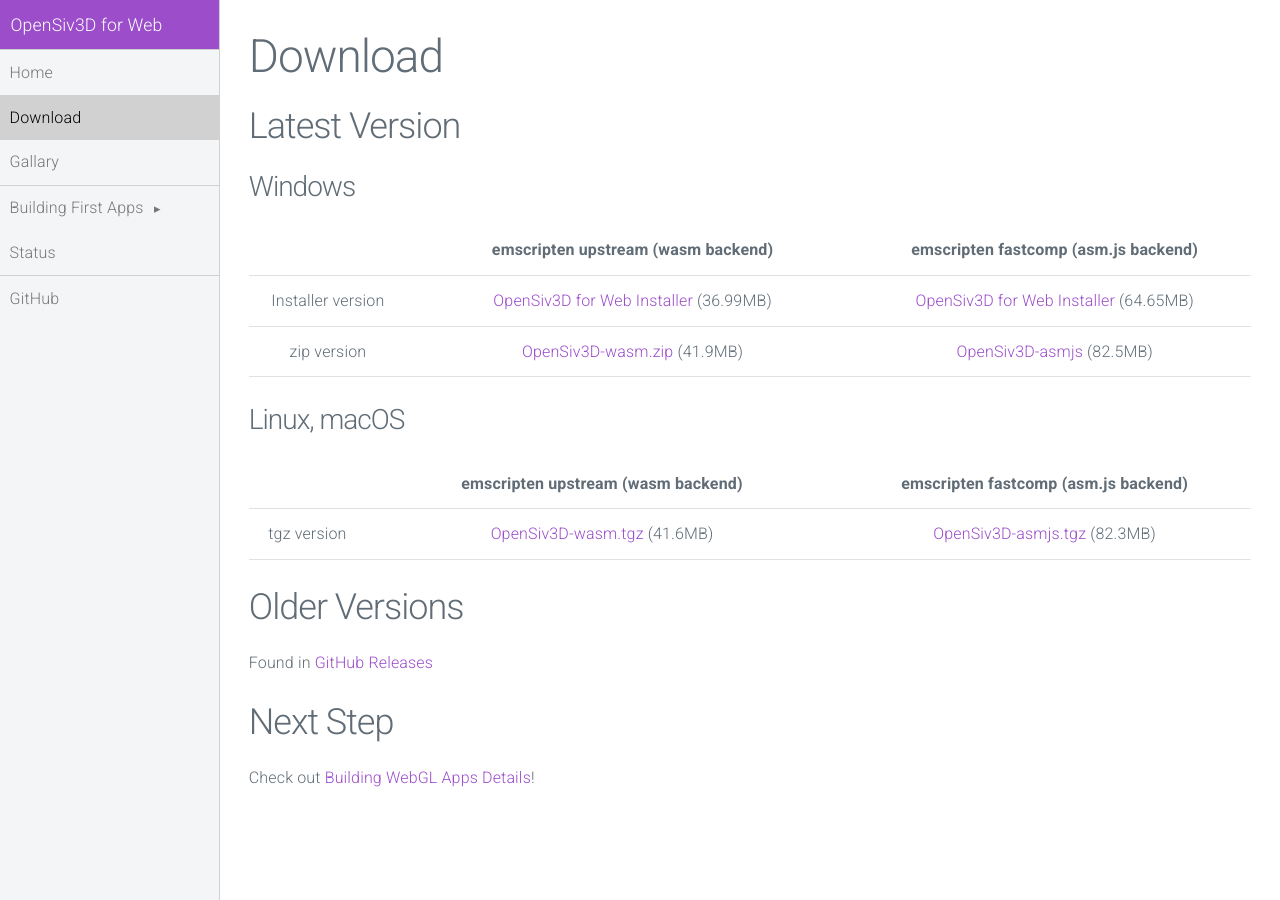
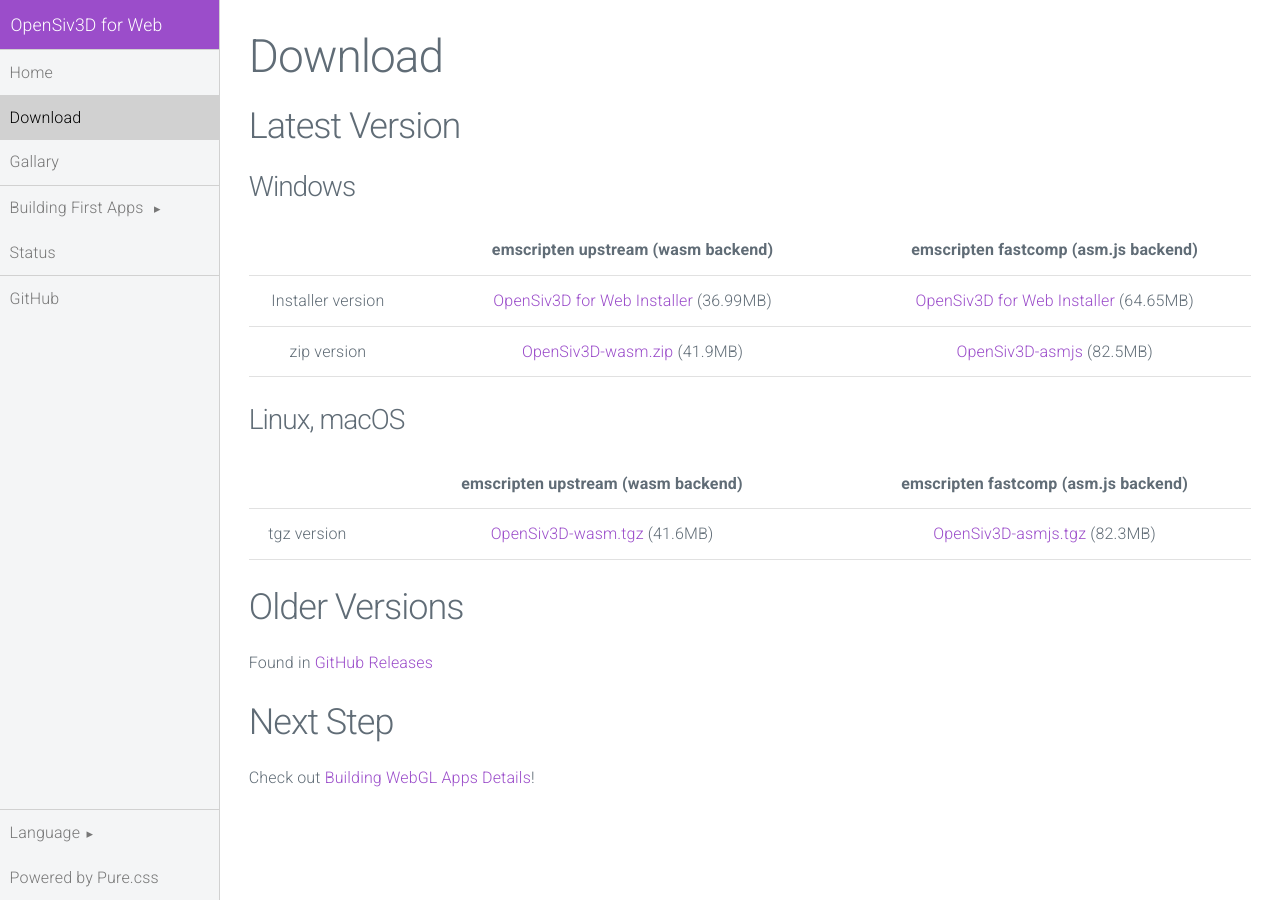
Before and after one commit to nokotan/OpenSiv3DWebPage, a Jekyll site: the page built from pages/download.md, in a window 1280 px wide. Built offline with Jekyll 4.4.1, drawn with Linux system fonts in a browser that asks for light colours; nearby versions of some CDN libraries.

Commit message:
Add simple language menu

```diff
--- a/_includes/layout/navigation.html
+++ b/_includes/layout/navigation.html
@@ -70,5 +70,23 @@
         {% endif %}
       {% endfor %}
     </ul>
+
+    <ul class="menu-bottom pure-menu-list">
+      <li class="pure-menu-item pure-menu-has-children">
+        <a href="#" class="pure-menu-link">Language</a>
+
+        <ul class="pure-menu-children">
+          <li class="pure-menu-item">
+            <a href="/index" class="pure-menu-link">English</a>
+          </li>
+          <li class="pure-menu-item">
+            <a href="/ja/index" class="pure-menu-link">日本語</a>
+          </li>
+        </ul>
+      </li>
+      <li class="pure-menu-item">
+        <a href="//purecss.io" class="pure-menu-link">Powered by Pure.css</a>
+      </li>
+    </ul>
   </div>
 </div>
--- a/assets/css/menu.css
+++ b/assets/css/menu.css
@@ -207,6 +207,12 @@
   }
 }
 
+.menu-bottom {
+  position: absolute;
+  bottom: 0px;
+  width: 100%;
+}
+
 /*
 CSS overrides
 */
```
